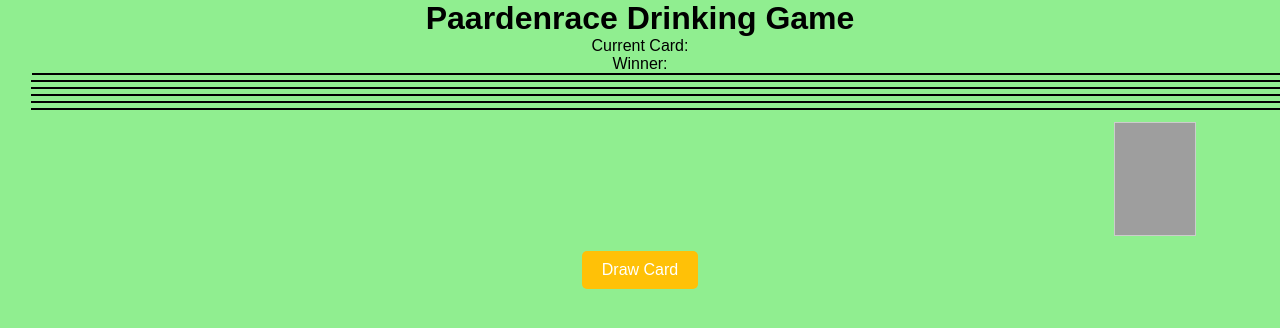
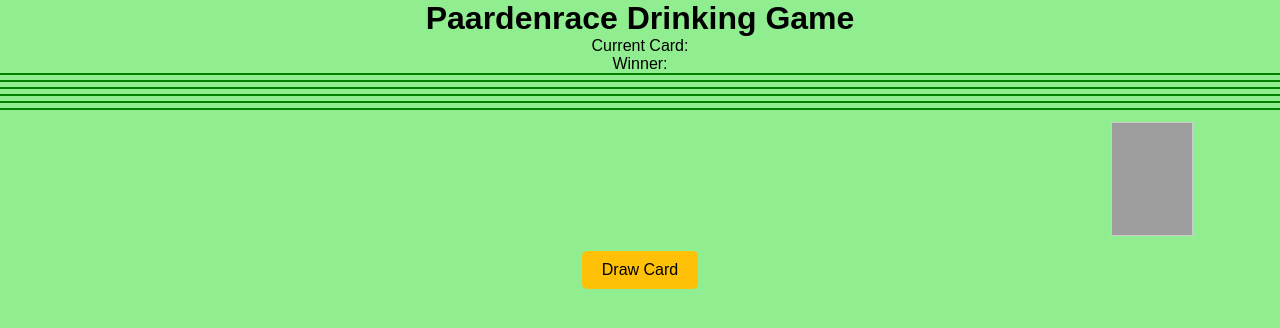
Before and after one commit to SercuWarre/paardenrace, a plain HTML site: page index.html in a window 1280 px wide. Drawn offline with Linux system fonts and the light colour scheme; no server answers; grey boxes are pictures that could not be loaded.

Commit message:
edited border

```diff
--- a/paardenrace.css
+++ b/paardenrace.css
@@ -55,10 +55,9 @@ p {
     align-items: end;
     justify-items: center;
     margin: 0;
-    margin-left: 2em;
     max-width: 100vw;
     max-height: 100%;
-    border-top: #000 2px solid;
+    border-top: green 2px solid;
 }
 
 .horse-card {
@@ -145,7 +144,7 @@ button {
         border: none;
         border-radius: 5px;
         cursor: pointer;
-        color: #fff;
+        color: #000;
         background-color: #007bff;
 
     }
@@ -261,7 +260,7 @@ button:disabled {
     /* Image URL for Ace of Spades will be set dynamically */
 }
 .border1{
-    border: 1px solid #000;
+    border: 1px solid  green;
     grid-row-start: 1;
     grid-row-end: 1;
     grid-column-start: 1;
@@ -269,7 +268,7 @@ button:disabled {
     width: 100%;
 }
 .border2{
-    border: 1px solid #000;
+    border: 1px solid  green;
     grid-row-start: 2;
     grid-row-end: 2;
     grid-column-start: 1;
@@ -277,7 +276,7 @@ button:disabled {
     width: 100%;
 }
 .border3{
-    border: 1px solid #000;
+    border: 1px solid  green;
     grid-row-start: 3;
     grid-row-end: 3;
     grid-column-start: 1;
@@ -285,7 +284,7 @@ button:disabled {
     width: 100%;
 }
 .border4{
-    border: 1px solid #000;
+    border: 1px solid  green;
     grid-row-start: 4;
     grid-row-end: 4;
     grid-column-start: 1;
@@ -293,7 +292,7 @@ button:disabled {
     width: 100%;
 }
 .border5{
-    border: 1px solid #000;
+    border: 1px solid  green;
     grid-row-start: 5;
     grid-row-end: 5;
     grid-column-start: 1;
```
